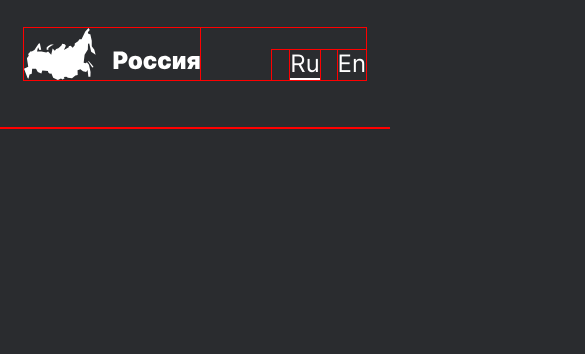
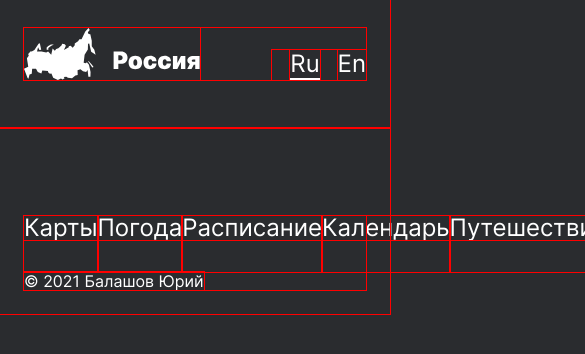
Before and after one commit to Yuriy-krd/russian-travel, a plain HTML site: page index.html in a window 390 px wide. Shown: the top 354 px of the page, 585 px wide, since content can reach past the window. Drawn offline with Linux system fonts and the light colour scheme.

Commit message:
создание блока footer

```diff
--- /dev/null
+++ b/blocks/footer/__copyright/footer__copyright.css
@@ -0,0 +1,4 @@
+.footer__copyright {
+  margin: 0;
+  padding: 0;
+}
--- /dev/null
+++ b/blocks/footer/__link/footer__link.css
@@ -0,0 +1,30 @@
+.footer__link {
+	display: flex;
+	padding: 0;
+	margin-right: 18px;
+	font-family: 'Inter', 'Arial', sans-serif;
+	font-style: normal;
+	font-size: 16px;
+	line-height: 18px;
+	font-weight: 400;
+	color: #fff;
+	text-decoration: none;
+}
+
+.footer__link:hover {
+	opacity: 0.8;
+}
+
+@media all and (max-width: 525px) {
+.footer__link {
+	margin: 0;
+}
+}
+
+@media all and (max-width: 485px) {
+.footer__link {
+	margin-bottom: 32px;
+	font-size: 24px;
+	line-height: 24px;
+}
+}
--- /dev/null
+++ b/blocks/footer/__links/footer__links.css
@@ -0,0 +1,7 @@
+.footer__links {
+  padding: 0;
+  margin: 0;
+  list-style-type: none;
+  display: flex;
+  flex-direction: row;
+}
--- /dev/null
+++ b/blocks/footer/footer.css
@@ -0,0 +1,30 @@
+.footer {
+  padding: 0;
+  margin: 0 48px 24px;
+  display: flex;
+  flex-direction: row;
+  align-items: center;
+  justify-content: space-between;
+  color: #fff;
+}
+
+@media all and (max-width: 768px) {
+  .footer {
+    margin: 88px 24px 24px;
+  }
+  }
+
+  @media all and (max-width: 750px) {
+  .footer {
+    align-items: flex-start;
+    flex-direction: column;
+  }
+  }
+
+  @media all and (max-width: 320px) {
+  .footer {
+    margin-top: 64px;
+    margin-left: 16px;
+    margin-bottom: 24px;
+  }
+  }
--- a/index.html
+++ b/index.html
@@ -18,7 +18,16 @@
     <main>
       <section></section>
     </main>
-    <footer class="footer"></footer>
+    <footer class="footer">
+      <ul class="footer__links">
+        <li><a href="https://yandex.ru/maps" target="_blank" class="footer__link">Карты</a></li>
+        <li><a href="https://yandex.ru/pogoda" target="_blank" class="footer__link">Погода</a></li>
+        <li><a href="https://rasp.yandex.ru" target="_blank" class="footer__link">Расписание</a></li>
+        <li><a href="https://calendar.yandex.ru" target="_blank" class="footer__link">Календарь</a></li>
+        <li><a href="https://travel.yandex.ru" target="_blank" class="footer__link">Путешествия</a></li>
+      </ul>
+      <p class="footer__copyright">&COPY; 2021 Балашов Юрий</p>
+    </footer>
   </div>
 </body>
 </html>
--- a/pages/index.css
+++ b/pages/index.css
@@ -8,6 +8,11 @@
 @import url(../blocks/header/__lang-link/header__lang-link.css);
 @import url(../blocks/header/__lang-link/_active/header__lang-link_active.css);
 
+@import url(../blocks/footer/footer.css);
+@import url(../blocks/footer/__copyright/footer__copyright.css);
+@import url(../blocks/footer/__link/footer__link.css);
+@import url(../blocks/footer/__links/footer__links.css);
+
 * {
   outline: 1px solid red;
 }
```
